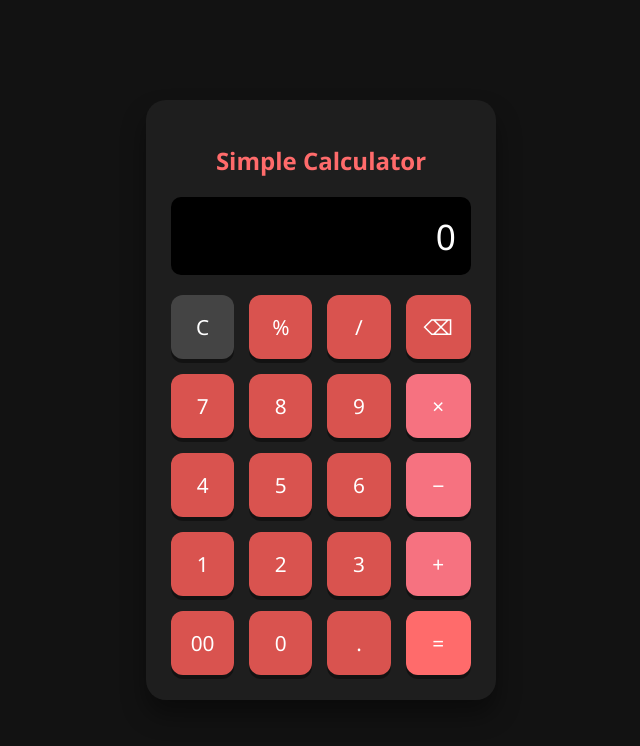
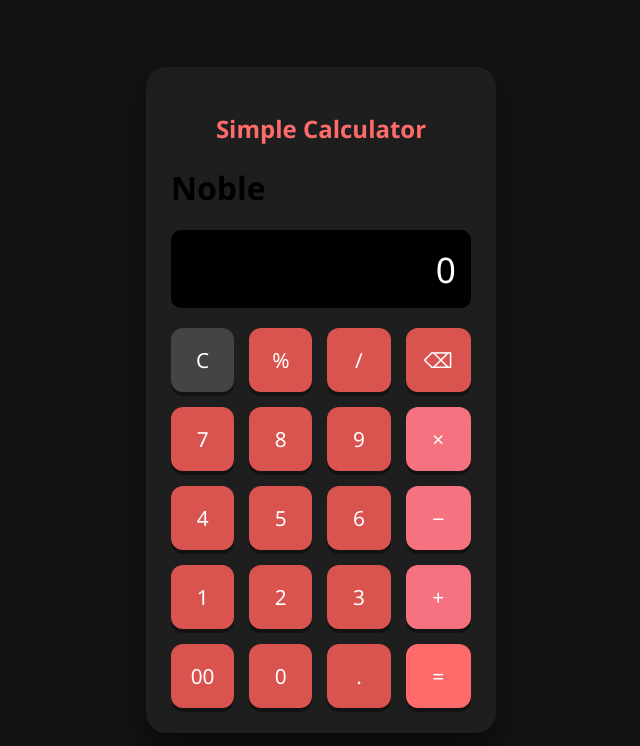
Before and after one commit to noblesujani/Lab1, a plain HTML site: page index.html in a window 1280 px wide. Shown: the whole page, without its empty margins (319-959 px from the left). Drawn offline with Linux system fonts and the light colour scheme.

Commit message:
Update index.html

```diff
--- a/index.html
+++ b/index.html
@@ -120,6 +120,7 @@
 
   <div class="calculator">
     <h2>Simple Calculator</h2>
+    <h1>Noble</h1>
     <div class="display" id="display">0</div>
     <div class="buttons">
       <button class="clear" onclick="clearDisplay()">C</button>
```
